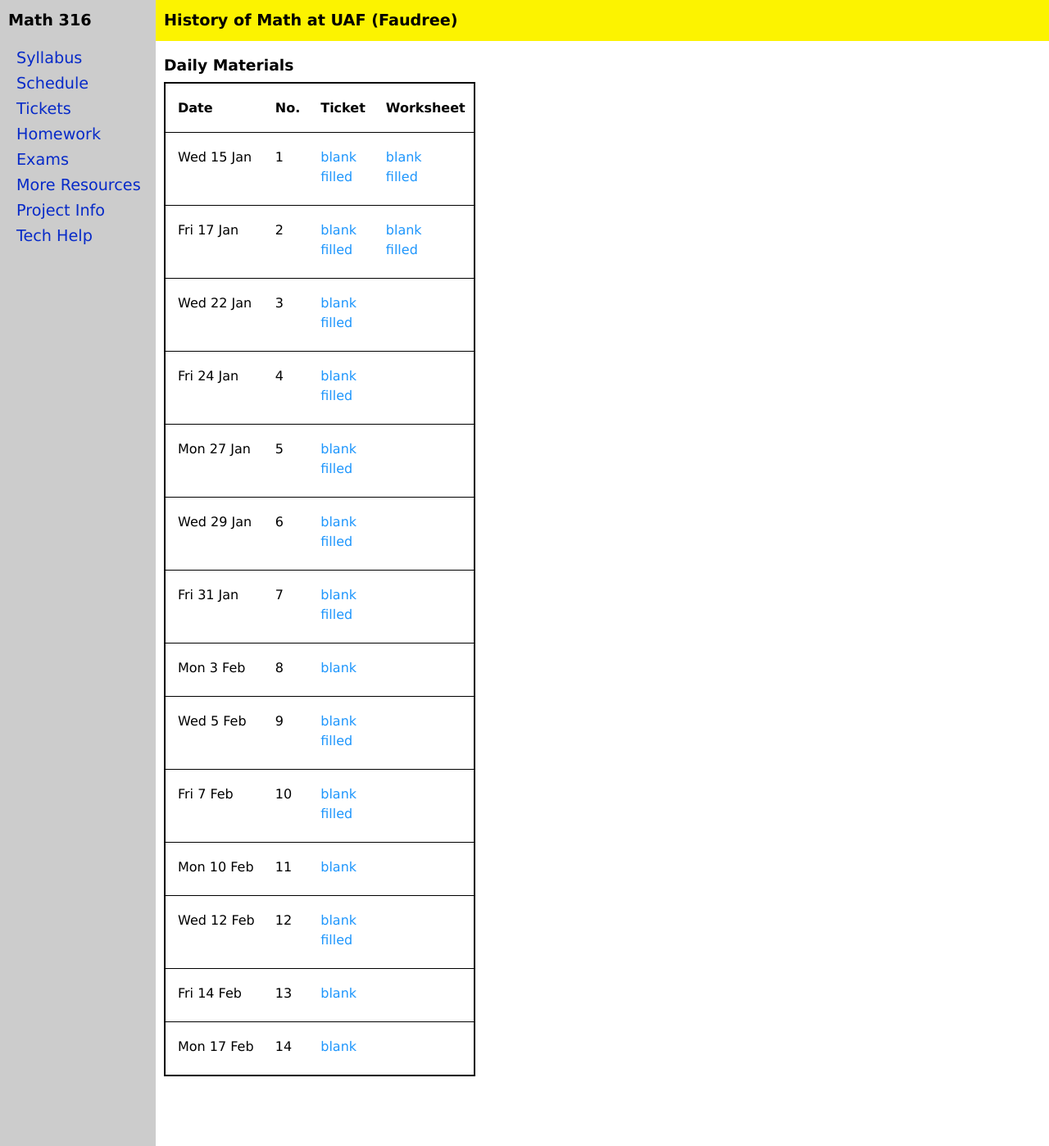
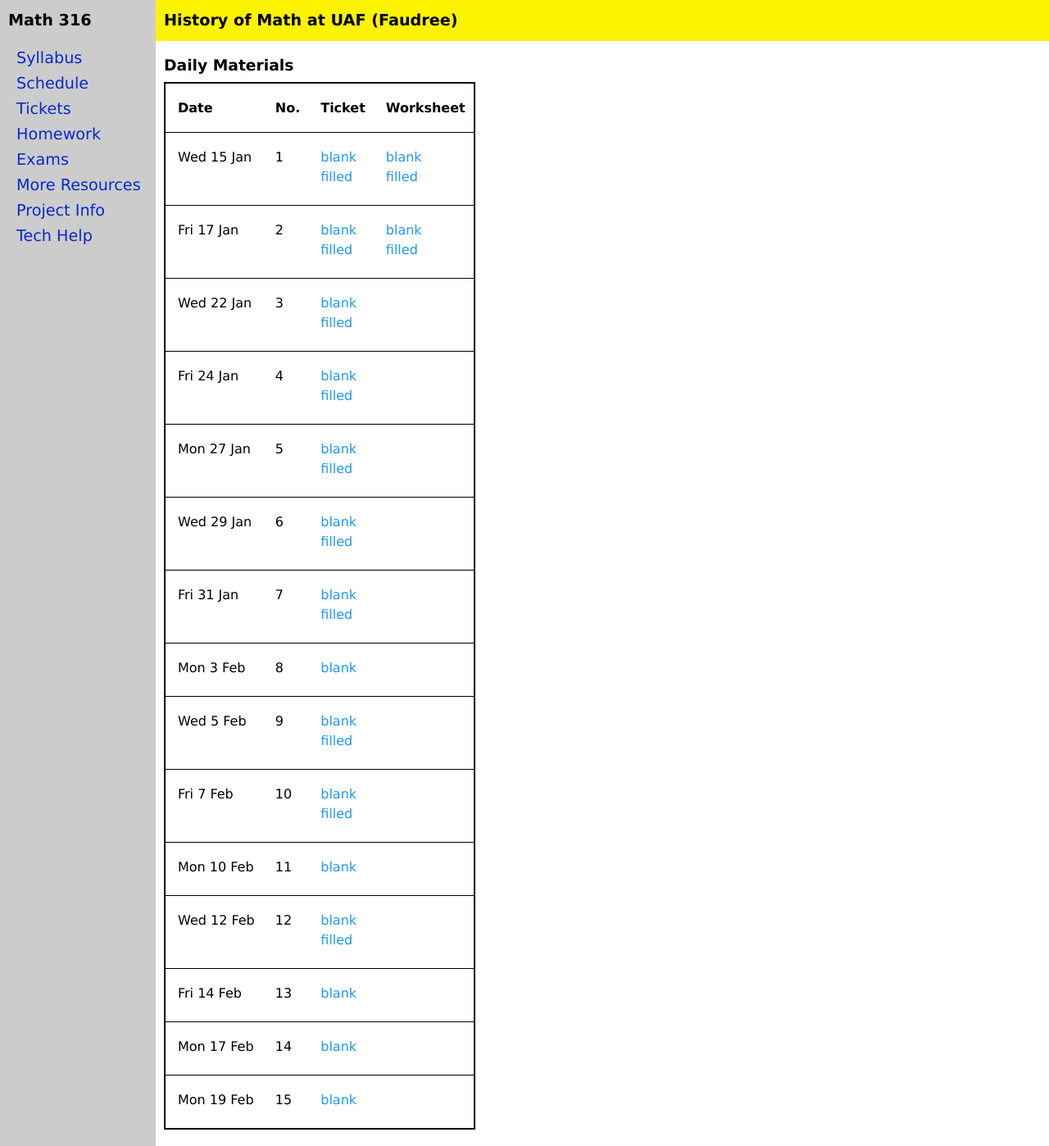
Before and after one commit to jrfaudree/HOM, a Jekyll site: the page built from tickets.md, in a window 1280 px wide and 1398 px high. Shown: the whole window at 82% size. Built offline with Jekyll 4.4.1, drawn with Linux system fonts in a browser that asks for light colours.

Commit message:
Update ticket_s2025.yml

```diff
--- a/_data/ticket_s2025.yml
+++ b/_data/ticket_s2025.yml
@@ -81,4 +81,10 @@
   ticket: https://jrfaudree.github.io/HOM/assets/tickets/t14.pdf
   tfilled:
   worksheet:
+  filled:
+- day: Mon 19 Feb
+  number: "15"
+  ticket: https://jrfaudree.github.io/HOM/assets/tickets/t15.pdf
+  tfilled:
+  worksheet:
   wfilled:
```
